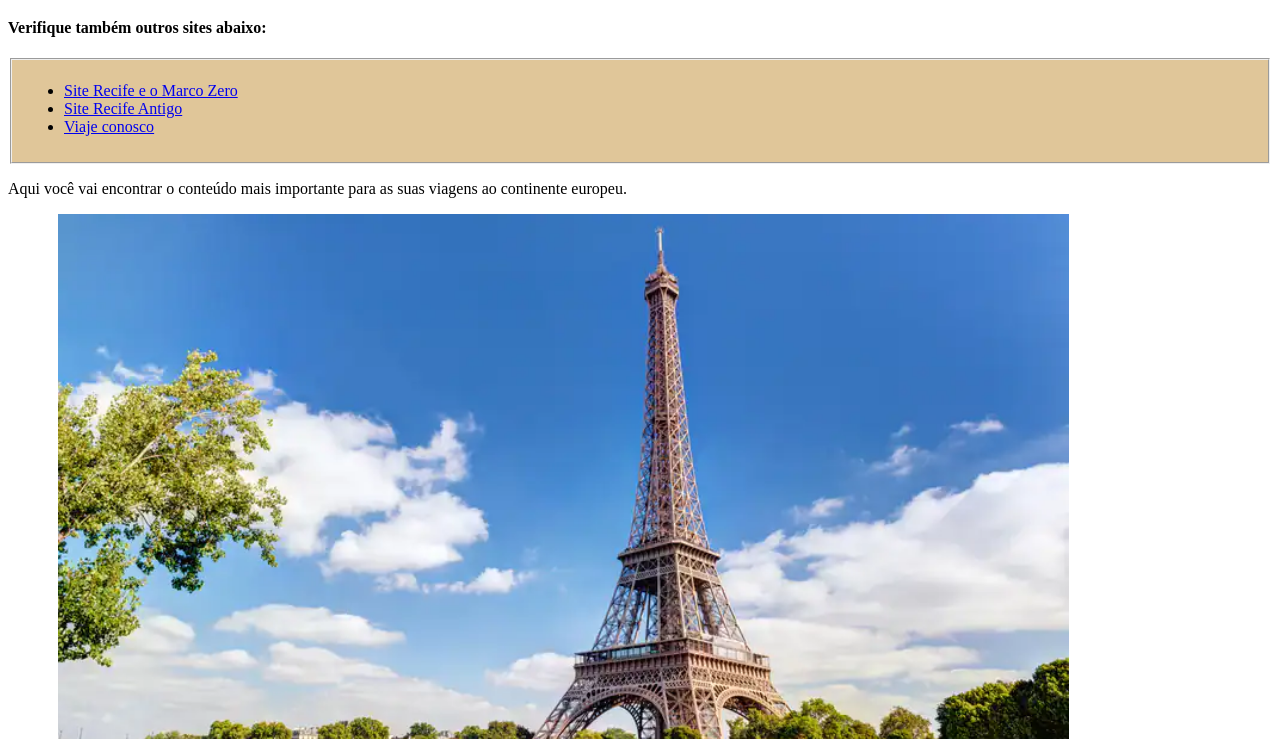
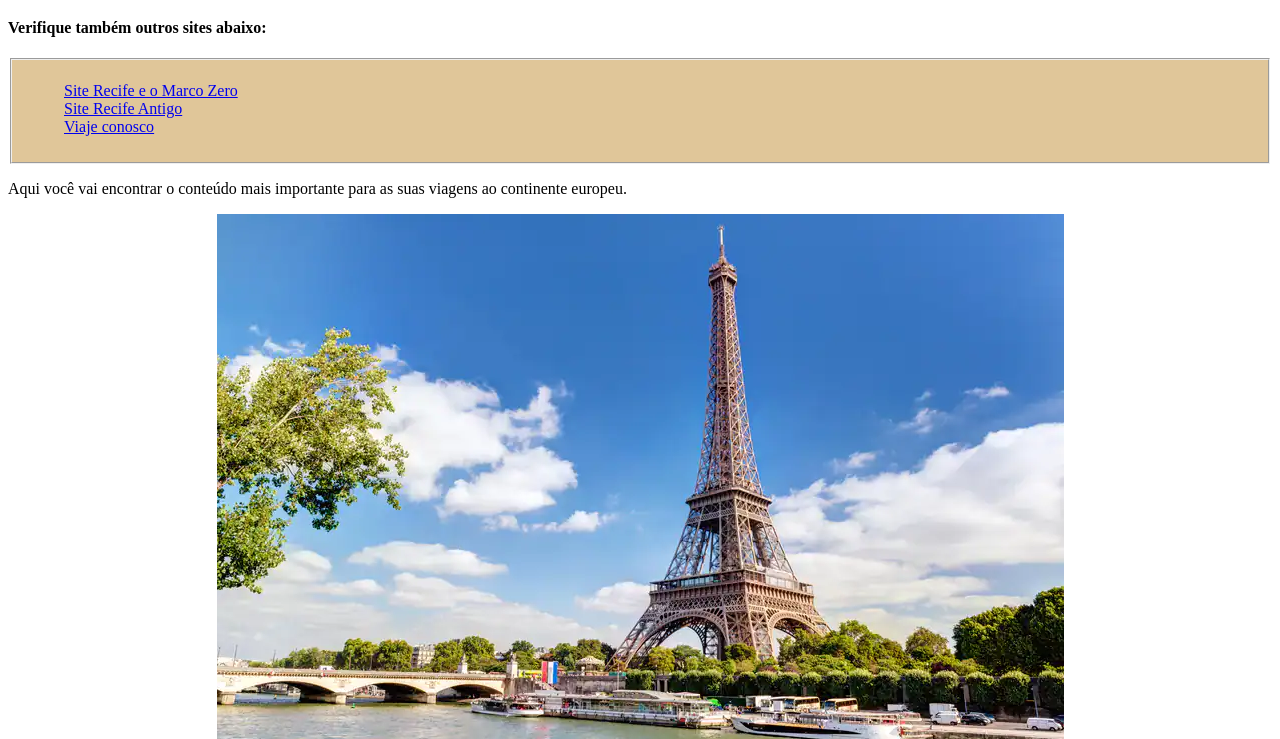
Before and after one commit to viniciusdmorais/Atividades_Aulas_Proz, a plain HTML site: page aula html recife/index.html in a window 1280 px wide. Shown: the part 61-800 px from the top of the page. Drawn offline with Linux system fonts and the light colour scheme.

Commit message:
codepark

```diff
--- a/aula html recife/assets/css/style.css
+++ b/aula html recife/assets/css/style.css
@@ -6,7 +6,16 @@ fieldset {
     background-color: #e0c699;
 }
 
-.img-main {
-    width: 80%;
-    margin-left: 50px;
+#img-main {
+    display: flex;
+    justify-content: center;
 }
+
+ul {
+    list-style: none;
+}
+
+.li-main {
+    display: flex;
+    justify-content: space-between;
+}
--- a/aula html recife/index.html
+++ b/aula html recife/index.html
@@ -39,7 +39,9 @@
         <p>
             Aqui você vai encontrar o conteúdo mais importante para as suas viagens ao continente europeu.
         </p>
-        <img src="assets/images/Torre-Eifel.webp" alt="foto-torre-eiffel" class="img-main">
+        <div id="img-main">
+            <img src="assets/images/Torre-Eifel.webp" alt="foto-torre-eiffel">
+        </div>
     </main>
     <footer>
         <fieldset class="fieldset-index">
```
